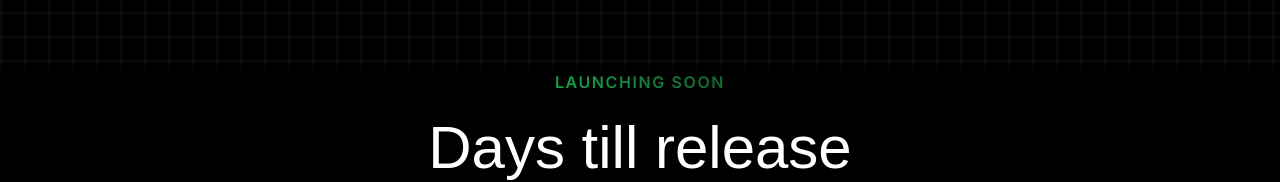
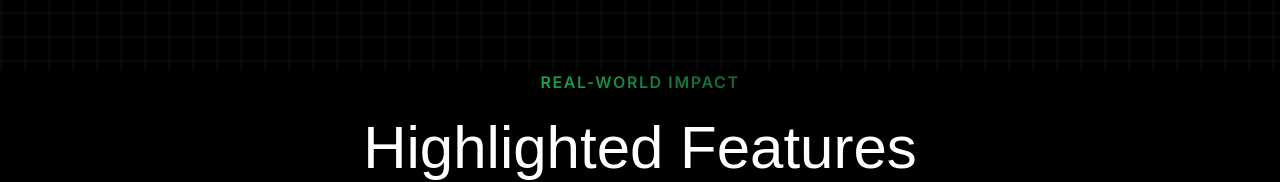
Before and after one commit to RoshanPShetty/spotifyshuffler, a Next.js app: page / in a window 1280 px wide. Shown: the part 636-818 px from the top of the page. Built offline with nearby package versions, Linux system fonts and the light colour scheme; a web font is replaced by a local one.

Commit message:
Removed countdown

```diff
--- a/app/page.tsx
+++ b/app/page.tsx
@@ -11,7 +11,7 @@ export default function Home() {
 		<div>
 			<Header />
 			<Hero />
-			<Countdown />
+			{/* <Countdown /> */}
 			<Features />
 			<Reviews />
 			<Contact />
```
